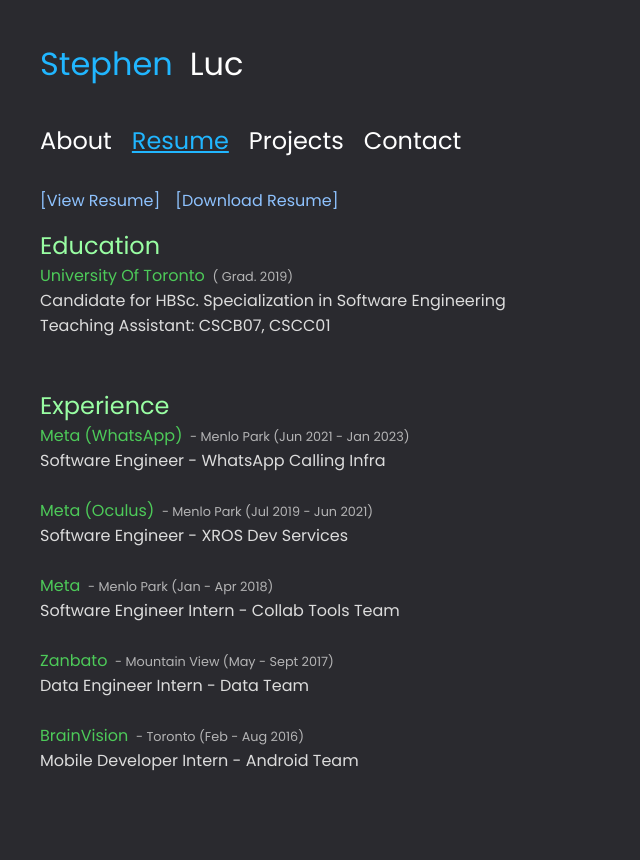
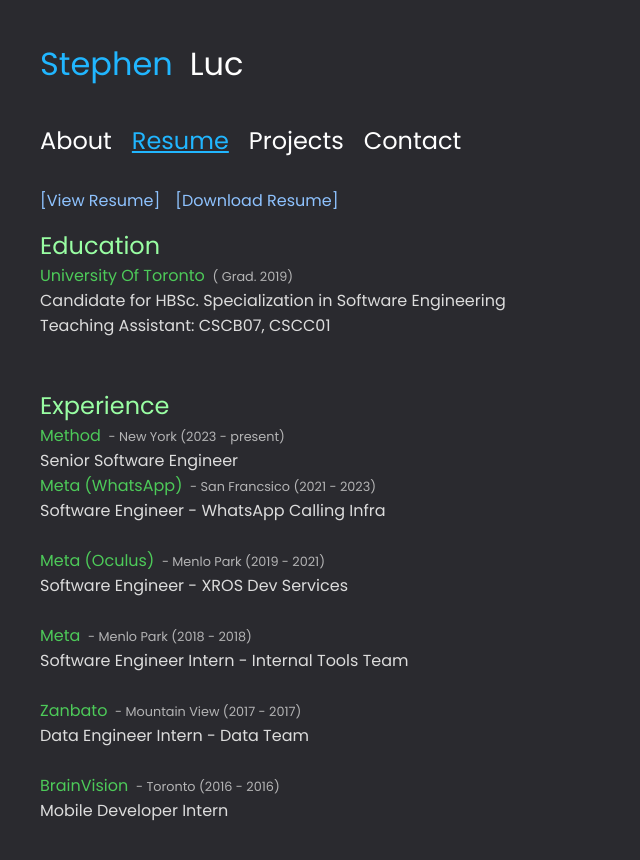
Before and after one commit to stephenluc/stephenluc.github.io, a Jekyll site: the page built from resume/index.html, in a window 1280 px wide. Shown: the top 860 px of the page, without its empty margins (0-640 px from the left). Built offline with Jekyll 4.4.1, drawn with Linux system fonts in a browser that asks for light colours.

Commit message:
Update index.html

```diff
--- a/resume/index.html
+++ b/resume/index.html
@@ -17,32 +17,37 @@
 	<br><br>
 	<h1>Experience</h1>
 	<span class="tertiary-text">
+		Method
+		<span class="subtext">&nbsp;- New York (2023 - present)</span>
+	</span>
+	<span>Senior Software Engineer</span>
+	<span class="tertiary-text">
 		Meta (WhatsApp)
-		<span class="subtext">&nbsp;- Menlo Park (Jun 2021 - Jan 2023)</span>
+		<span class="subtext">&nbsp;- San Francsico (2021 - 2023)</span>
 	</span>
 	<span>Software Engineer - WhatsApp Calling Infra</span>
 	<br>
 	<span class="tertiary-text">
 		Meta (Oculus)
-		<span class="subtext">&nbsp;- Menlo Park (Jul 2019 - Jun 2021)</span>
+		<span class="subtext">&nbsp;- Menlo Park (2019 - 2021)</span>
 	</span>
 	<span>Software Engineer - XROS Dev Services</span>
 	<br>
 	<span class="tertiary-text">
 		Meta
-		<span class="subtext">&nbsp;- Menlo Park (Jan - Apr 2018)</span>
+		<span class="subtext">&nbsp;- Menlo Park (2018 - 2018)</span>
 	</span>
-	<span>Software Engineer Intern - Collab Tools Team</span>
+	<span>Software Engineer Intern - Internal Tools Team</span>
 	<br>
 	<span class="tertiary-text">
 		Zanbato
-		<span class="subtext">&nbsp;- Mountain View (May - Sept 2017)</span>
+		<span class="subtext">&nbsp;- Mountain View (2017 - 2017)</span>
 	</span>
 	<span>Data Engineer Intern - Data Team</span>
 	<br>
 	<span class="tertiary-text">
 		BrainVision
-		<span class="subtext">&nbsp;- Toronto (Feb - Aug 2016)</span>
+		<span class="subtext">&nbsp;- Toronto (2016 - 2016)</span>
 	</span>
-	<span>Mobile Developer Intern - Android Team</span>
+	<span>Mobile Developer Intern</span>
 </div>
```
